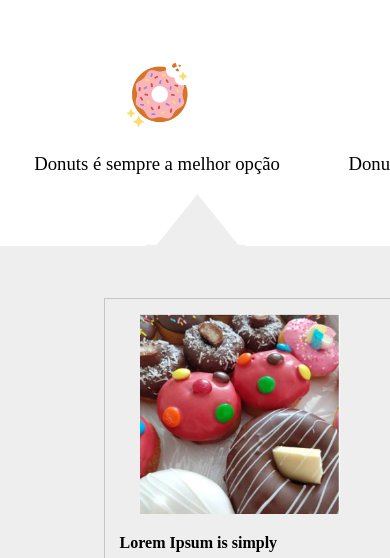
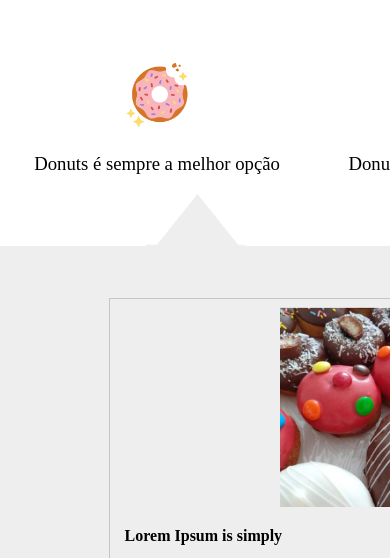
Before and after one commit to ismaileRodrigues/ismaile, a plain HTML site: page index.html in a window 390 px wide. Shown: the part 473-1031 px from the top of the page. Drawn offline with nearby package versions, Linux system fonts and the light colour scheme.

Commit message:
Update index.css

```diff
--- a/CSS/index.css
+++ b/CSS/index.css
@@ -346,3 +346,28 @@ li.slick-active button{
         background-repeat: no-repeat;
         background-size: contain;
     }
+@media screen and (max-width: 980px) {
+
+
+    .menu-principal{
+        width: 100%;
+
+        height: 60px;
+    }
+    .redes-sociais{
+        width: 50%;
+       float: right;
+
+
+    }
+    .bloco-imagem {
+        height: 100%;
+        border: 1px solid #c5c5c5;
+        padding-top: 8px;
+        width: 50%;
+        text-align: center;
+        padding-bottom: 0px;
+        margin-left: 15px;
+        font-size: 1em;
+    }
+}
```
